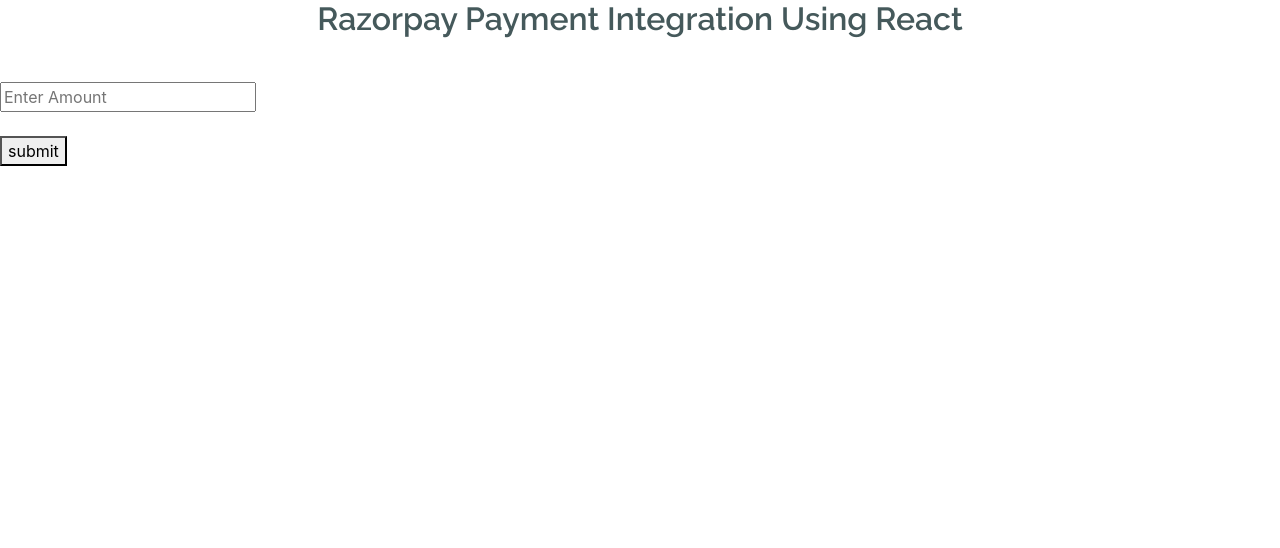
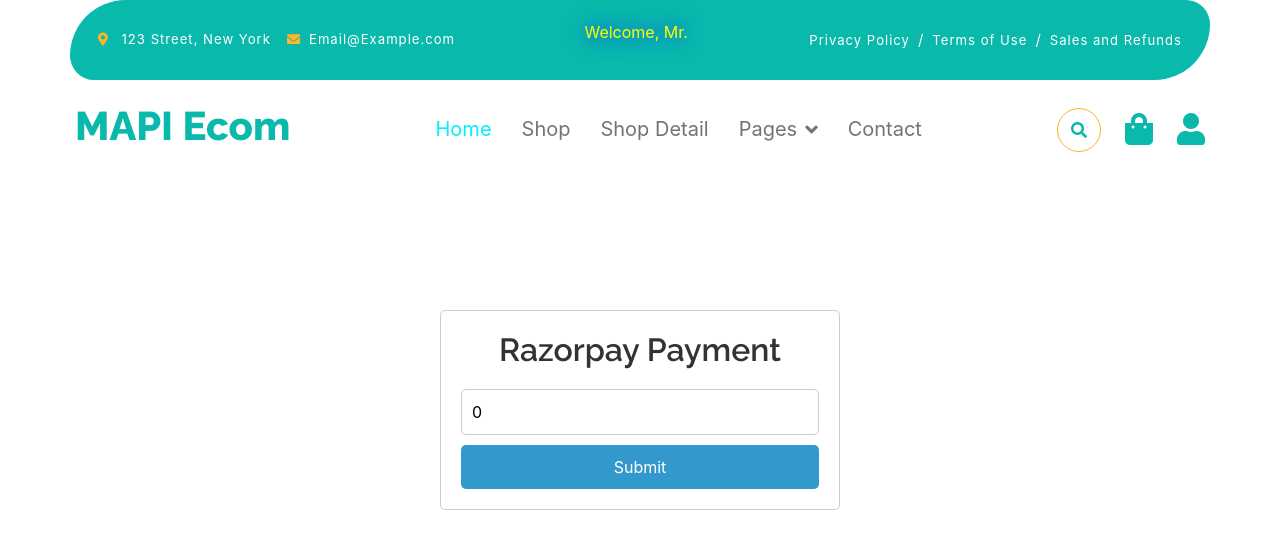
Before and after one commit to Pravinvignesh2/e-commerce, a React (Create React App) app: page /Payment in a window 1280 px wide. Shown: the top 548 px of the page. Built offline with nearby package versions, Linux system fonts and the light colour scheme.

Commit message:
Payment Page

```diff
--- a/package.json
+++ b/package.json
@@ -14,10 +14,11 @@
     "react": "^18.2.0",
     "react-dom": "^18.2.0",
     "react-icons": "^5.0.1",
-    "react-redux": "^9.1.0",
+    "react-redux": "^9.1.1",
     "react-router": "^6.22.1",
     "react-router-dom": "^6.22.1",
     "react-scripts": "^5.0.1",
+    "redux": "^5.0.1",
     "web-vitals": "^2.1.4"
   },
   "scripts": {
--- a/src/ECommerce/CheckoutForm.js
+++ b/src/ECommerce/CheckoutForm.js
@@ -1,6 +1,7 @@
 
 import React from 'react';
 import Header from './Header';
+import { Link } from 'react-router-dom';
 
 export default function CheckoutForm() {
   return (
@@ -228,7 +229,7 @@ export default function CheckoutForm() {
                                 </div>
                             </div>
                             <div class="row g-4 text-center align-items-center justify-content-center pt-4">
-                                <button type="button" class="btn border-secondary py-3 px-4 text-uppercase w-100 text-primary">Place Order</button>
+                                <Link to="/Payment" type="button" class="btn border-secondary py-3 px-4 text-uppercase w-100 text-primary">Place Order</Link>
                             </div>
                         </div>
                     </div>
--- a/src/ECommerce/Contact.js
+++ b/src/ECommerce/Contact.js
@@ -3,6 +3,11 @@ import Header from './Header';
 import Footer from './Footer';
 
 export default function Contact() {
+
+  const latitude = 12.834216046821386;
+  const longitude = 80.23031862907797;
+  const mapUrl = `https://www.google.com/maps/embed?pb=!1m18!1m12!1m3!1d387191.33750346623!2d${longitude}!3d${latitude}!2m3!1f0!2f0!3f0!3m2!1i1024!2i768!4f13.1!3m3!1m2!1s0x0%3A0x0!2zNzfCsDU3JzA4LjciTiAxMjLCsDIyJzMwJzQyLjAiVw!5e0!3m2!1sen!2sus!4v1694262053143!5m2!1sen!2sus`;
+
   return (
     <>
       {/* <div id="spinner" className="show w-100 vh-100 bg-white position-fixed translate-middle top-50 start-50 d-flex align-items-center justify-content-center">
@@ -33,7 +38,7 @@ export default function Contact() {
                   <iframe
                     className="rounded w-100"
                     style={{ height: '400px' }}
-                    src="https://www.google.com/maps/embed?pb=!1m18!1m12!1m3!1d387191.33750346623!2d-73.97968099999999!3d40.6974881!2m3!1f0!2f0!3f0!3m2!1i1024!2i768!4f13.1!3m3!1m2!1s0x89c24fa5d33f083b%3A0xc80b8f06e177fe62!2sNew%20York%2C%20NY%2C%20USA!5e0!3m2!1sen!2sbd!4v1694259649153!5m2!1sen!2sbd"
+                    src={mapUrl}
                     loading="lazy"
                     referrerpolicy="no-referrer-when-downgrade"
                   ></iframe>
--- a/src/ECommerce/Ecom.js
+++ b/src/ECommerce/Ecom.js
@@ -3,21 +3,16 @@ import {Link} from "react-router-dom";
 import axios from 'axios';
 import HomePage from './HomePage';
 import Footer from './Footer';
-import contextCreate from './context';
-import { useContext } from 'react';
 import { useSelector, useDispatch } from 'react-redux';
-import { id, count } from './slice';
-
-
-
-
+import { id, count , amount} from './slice';
+import Payment from './Payment';
 
 export default function Ecom()
 {
 
   const [APIData, setAPIData] = useState([]);
   const [products, setProducts] = useState([]);
-   const [products1, setProducts1] = useState([]);
+  const [products1, setProducts1] = useState([]);
 
   // const [formData, setFormData] = useContext(contextCreate);
   const ID = useSelector((s)=> s.id.value);
@@ -54,8 +49,6 @@ export default function Ecom()
     // },[formData, formData.userId]
   },[]
    )
-
-
 
   useEffect(
     ()=>{
@@ -134,11 +127,19 @@ export default function Ecom()
   // console.log("total "+ JSON.stringify(total))
   // console.log("initprice "+ JSON.stringify(initPrice))
 
+  useEffect(
+    ()=>{
+      dispatch(amount(total))
+    },[total]
+  );
+
   const totalFunctionAdd = (i)=>{
+
        return setTotal(total+ initPrice[i]);
   }
 
   const totalFunctionSub = (i)=>{
+
        return setTotal(total - initPrice[i]);
   }
 
@@ -322,13 +323,13 @@ export default function Ecom()
                             </div>
                             <div class="py-4 mb-4 border-top border-bottom d-flex justify-content-between">
                                 <h5 class="mb-0 ps-4 me-4">Total</h5>
-                                <p class="mb-0 pe-4">${parseFloat(total + 3).toFixed(2)}</p>
+                                <p class="mb-0 pe-4">${parseFloat(total ).toFixed(2)}</p>
+
                             </div>
-                            <button class="btn border-secondary rounded-pill px-4 py-3 text-primary text-uppercase mb-4 ms-4" type="button">Proceed Checkout</button>
+                            <Link to="/Payment" class="btn border-secondary rounded-pill px-4 py-3 text-primary text-uppercase mb-4 ms-4" type="button">Proceed Checkout</Link>
                         </div>
                     </div>
                 </div>
-
               <Footer></Footer>
  </>
 
--- a/src/ECommerce/Footer.js
+++ b/src/ECommerce/Footer.js
@@ -14,7 +14,7 @@ export default function Footer(){
                         <div class="col-lg-3">
                             <a href="#">
                                 <h1 class="text-primary mb-0">MAPI Ecom</h1>
-                                <p class="text-secondary mb-0">products</p>
+                                <p class="text-secondary mb-0">Products</p>
                             </a>
                         </div>
                         <div class="col-lg-6">
--- a/src/ECommerce/Payment.js
+++ b/src/ECommerce/Payment.js
@@ -1,47 +1,64 @@
+import React, { useState } from 'react';
+import Header from './Header';
+import { useSelector, useDispatch } from 'react-redux';
+import { amount } from './slice';
 
-import React,{useState} from 'react';
 
-function Payment() {
-  const [amount, setamount] = useState('');
+function Payment(props) {
+  const [amount, setAmount] = useState('');
+  const amountamount= useSelector((s)=> s.amount.value );
 
-  const handleSubmit = (e)=>{
+  const handleSubmit = (e) => {
     e.preventDefault();
-    if(amount === ""){
-    alert("please enter amount");
-    }else{
+
+    const value = document.getElementById("amount").value;
+    console.log(value);
+    if (value == "") {
+      alert("Please enter amount");
+    } else {
       var options = {
+
         key: "rzp_test_7j1HC9SImUvbdo",
-        key_secret:"RHvjXFdPUyNfZAyMiKhM9ut0",
-        amount: amount *100,
-        currency:"INR",
-        name:"STARTUP_PROJECTS",
-        description:"for testing purpose",
-        handler: function(response){
+        key_secret: "RHvjXFdPUyNfZAyMiKhM9ut0",
+        amount: value * 100,
+        currency: "INR",
+        name: "STARTUP_PROJECTS",
+        description: "For testing purpose",
+        handler: function (response) {
           alert(response.razorpay_payment_id);
         },
         prefill: {
-          name:"Pravin",
-          email:"mvel1620r@gmail.com",
-          contact:"1234567890"
+          name: "Pravin",
+          email: "mvel1620r@gmail.com",
+          contact: "1234567890"
         },
-        notes:{
-          address:"Razorpay Corporate office"
+        notes: {
+          address: "Razorpay Corporate office"
         },
         theme: {
-          color:"#3399cc"
+          color: "#3399cc"
         }
       };
       var pay = new window.Razorpay(options);
       pay.open();
     }
   }
+
   return (
-    <div className="App">
-     <h2>Razorpay Payment Integration Using React</h2>
-     <br/>
-     <input type="text"placeholder='Enter Amount'value={amount}onChange={(e)=>setamount(e.target.value)} />
-     <br/><br/>
-     <button onClick={handleSubmit}>submit</button>
+    <div className="payment-container">
+      <Header></Header>
+      <h2 className="payment-title">Razorpay Payment</h2>
+      <form className="payment-form" onSubmit={handleSubmit}>
+        <input
+          type="text"
+          id="amount"
+          placeholder="Enter Amount"
+          value={amountamount} // Set the value of the input field to the total prop
+          onChange={(e) => setAmount(e.target.value)}
+          className="amount-input"
+        />
+        <button type="submit" className="submit-button">Submit</button>
+      </form>
     </div>
   );
 }
--- a/src/ECommerce/RouterPage.js
+++ b/src/ECommerce/RouterPage.js
@@ -17,7 +17,7 @@ export default function RouterPage()
           <Routes>
 
 
-                  <Route path='/Payment' element={<Payment></Payment>}></Route>
+                <Route path='/Payment' element={<Payment></Payment>}></Route>
                 {/* <Route path="/" element={<Register></Register>}></Route> */}
                 <Route path="/Contact" element={<Contact></Contact>}></Route>
                 <Route path="/" element={<AllProduct></AllProduct>}></Route>
--- a/src/ECommerce/slice.js
+++ b/src/ECommerce/slice.js
@@ -41,9 +41,24 @@ const countOfEcom= createSlice({
     }
 });
 
+const amount1= createSlice({
+
+    name:'amount',
+    initialState:{
+        value:0,
+    },
+    reducers:{
+        amount:(state,action)=>{
+            state.value=action.payload;
+        }
+    }
+})
+
 export const {namebar}=slice.actions;
 export const {id}=idSlice.actions;
 export const {count}=countOfEcom.actions;
+export const {amount}=amount1.actions;
 export const nameReducer=slice.reducer;
 export const idReducer=idSlice.reducer;
 export const countReducer=countOfEcom.reducer;
+export const amountReducer=amount1.reducer;
--- a/src/ECommerce/store.js
+++ b/src/ECommerce/store.js
@@ -1,22 +1,15 @@
-// import { configureStore } from '@reduxjs/toolkit';
-// import nameReducer from './slice';
-// import idReducer from './idSlice'
-// export default configureStore({
-//     reducer:{
-//         namebar:nameReducer,
-//         id:idReducer,
-//     },
-// });
 
 import { configureStore } from '@reduxjs/toolkit';
 import { nameReducer } from './slice';
 import { idReducer } from './slice';
 import { countReducer } from './slice';
+import { amountReducer } from './slice';
 
 export default configureStore({
     reducer: {
         namebar: nameReducer,
         id: idReducer,
         count: countReducer,
+        amount:amountReducer
     },
 });
--- a/src/index.css
+++ b/src/index.css
@@ -573,3 +573,44 @@ input[type=number]{
 @keyframes l16 {
   100%{transform: rotate(1turn)}
 }
+
+/* Payment page styles */
+.payment-container {
+  max-width: 400px;
+  margin: 0 auto;
+  padding: 20px;
+  border: 1px solid #ccc;
+  border-radius: 5px;
+  margin-top: 310px;
+}
+
+.payment-title {
+  text-align: center;
+  margin-bottom: 20px;
+  color: #333;
+}
+
+.payment-form {
+  display: flex;
+  flex-direction: column;
+}
+
+.amount-input {
+  padding: 10px;
+  margin-bottom: 10px;
+  border: 1px solid #ccc;
+  border-radius: 5px;
+}
+
+.submit-button {
+  padding: 10px 20px;
+  background-color: #3399cc;
+  color: #fff;
+  border: none;
+  border-radius: 5px;
+  cursor: pointer;
+}
+
+.submit-button:hover {
+  background-color: #267aa7;
+}
```
Also changed, not shown: 1 other file (tests, documents, lock files or other folders).
